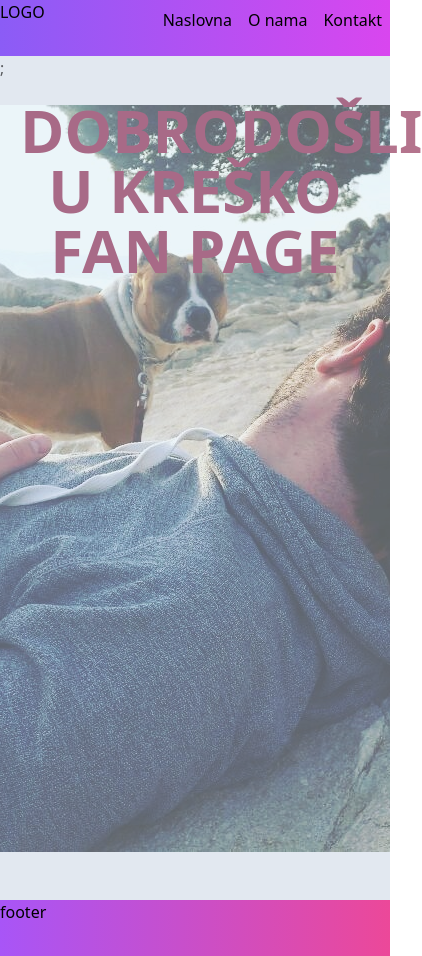
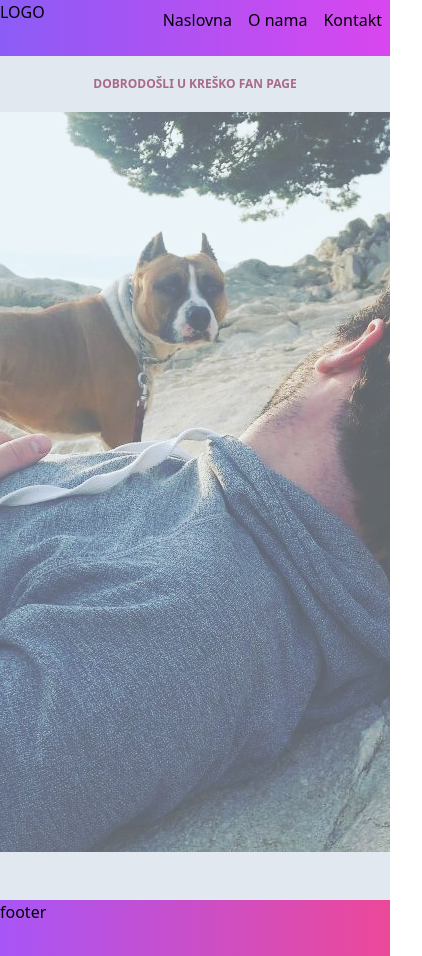
Before and after one commit to jazzDaniels/kresoPeder, a Next.js app: page / in a window 390 px wide. Shown: the whole page, 422 px wide, since content can reach past the window. Built offline with nearby package versions, Linux system fonts and the light colour scheme.

Commit message:
responsive za mob naslovi

```diff
--- a/pages/index.js
+++ b/pages/index.js
@@ -3,10 +3,11 @@ import React from "react";
 export default function Naslovna() {
   return (
     <div className="bg-hero h-screen w-screen bg-no-repeat bg-center bg-scroll bg-auto">
-      ;
-      <h6 className="uppercase text-center text-6xl antialiased font-bold text-pink-900 p-5">
-        Dobrodošli u Kreško fan page
-      </h6>
+      <div className="bg-slate-200">
+        <h6 className="sm: text-center text-xs uppercase text-center text-3xl antialiased font-bold text-pink-900 p-5">
+          Dobrodošli u Kreško fan page
+        </h6>
+      </div>
     </div>
   );
 }
--- a/pages/kontakt.js
+++ b/pages/kontakt.js
@@ -1,9 +1,11 @@
 export default function Kontakt() {
   return (
     <div className="w-screen h-screen bg-hero bg-no-repeat bg-center bg-scroll bg-auto">
-      <h6 className="max-w-full uppercase text-center text-5xl antialiased font-bold decoration-red-900	 p-5">
-        Kontaktirajte nas ako ste i vi prosijede pederčine
-      </h6>
+      <div className="bg-slate-200">
+        <h6 className="uppercase text-center text-5xl antialiased font-bold text-pink-900 p-5 text-center text-3xl">
+          Kontaktirajte nas ako ste i vi prosijede pederčine
+        </h6>
+      </div>
     </div>
   );
 }
--- a/pages/o-nama.js
+++ b/pages/o-nama.js
@@ -1,9 +1,11 @@
 export default function oNama() {
   return (
     <div className="w-screen h-screen bg-hero bg-no-repeat bg-center bg-scroll bg-auto">
-      <h6 className="uppercase text-center text-5xl antialiased font-bold text-pink-900 p-5">
-        Mi smo vam u biti svi pederčine ka i on
-      </h6>
+      <div className="my-30 mb-30 bg-slate-200">
+        <h6 className="uppercase text-center text-5xl antialiased font-bold text-pink-900 p-5 text-center text-3xl">
+          Mi smo vam u biti svi pederčine ka i on
+        </h6>
+      </div>
     </div>
   );
 }
```
